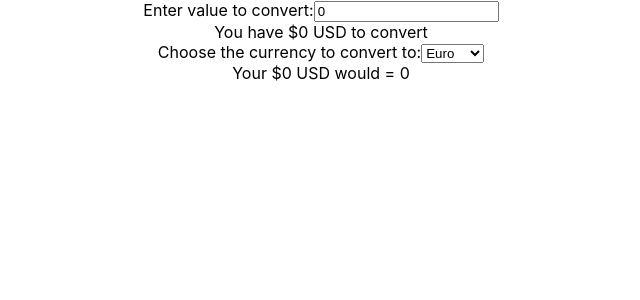
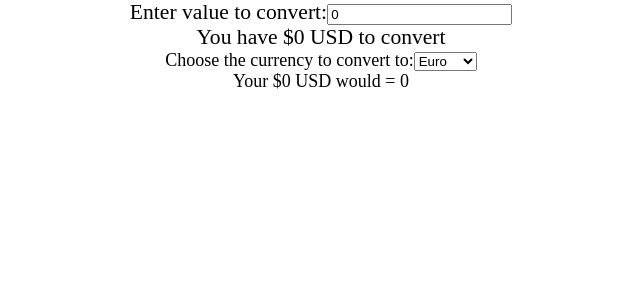
Before and after one commit to RobMorison/Currency_Calculator, a React (Create React App) app in the folder currency_calculator/: page / in a window 1280 px wide. Shown: the top 300 px of the page, without its empty margins (319-959 px from the left). Built offline with nearby package versions, Linux system fonts and the light colour scheme.

Commit message:
Created HomePage.css + design changes

```diff
--- /dev/null
+++ b/currency_calculator/src/pages/HomePage.css
@@ -0,0 +1,9 @@
+.form {
+    font-size: larger;
+}
+
+.App {
+    text-align: center;
+    font-size: large;
+    font-family: cursive;
+}
--- a/currency_calculator/src/pages/HomePage.js
+++ b/currency_calculator/src/pages/HomePage.js
@@ -1,6 +1,7 @@
 import React from 'react';
 import { useState, useEffect } from 'react';
 import currency from './../components/currency'
+import "./HomePage.css"
 
 const HomePage = () => {
 
@@ -17,7 +18,7 @@ const HomePage = () => {
 
     return (
         <>
-        <form>
+        <form className='form'>
             <label>Enter value to convert:
                 <input type='integer' value={value} onChange={(event) =>setValue(event.target.value)}></input>
             </label>
```
